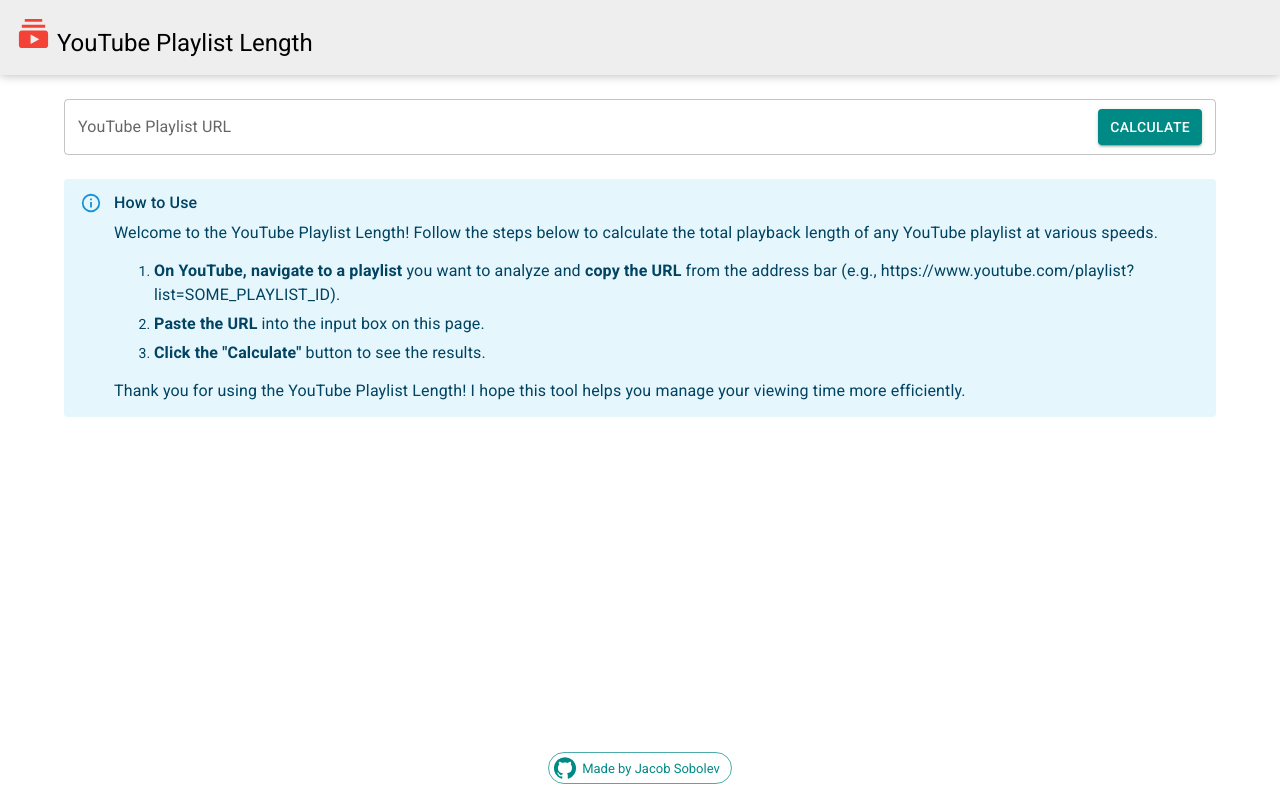
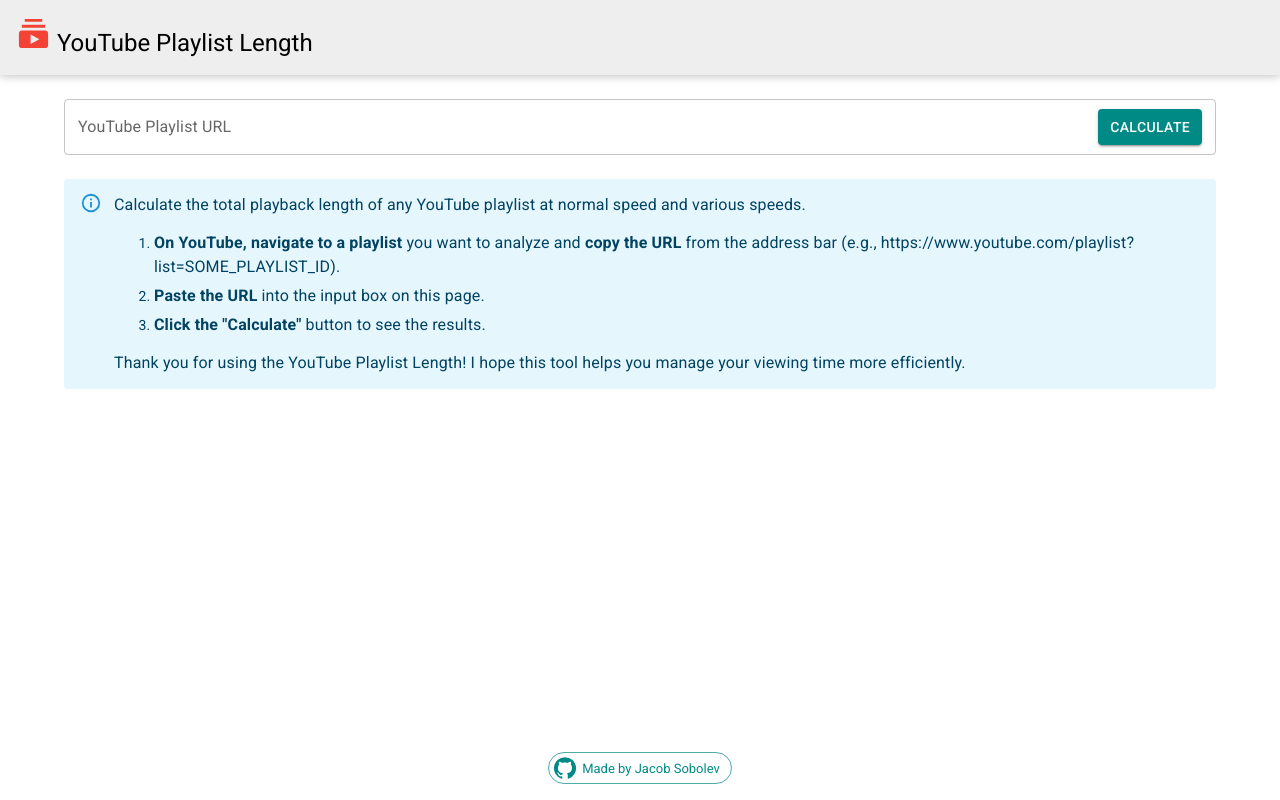
Before and after one commit to JacobSobolev/youtube-playlist-length, a React (Create React App) app: page / in a window 1280 px wide. Built offline with nearby package versions, Linux system fonts and the light colour scheme; no server answers; the HTML template or start-up script is replaced by a standard one.

Commit message:
adjust helper text

```diff
--- a/src/components/AppHelper.jsx
+++ b/src/components/AppHelper.jsx
@@ -2,7 +2,6 @@
 
 import Container from "@mui/material/Container";
 import Alert from "@mui/material/Alert";
-import AlertTitle from "@mui/material/AlertTitle";
 import Collapse from "@mui/material/Collapse";
 import {Typography } from "@mui/material";
 
@@ -12,11 +11,9 @@
     <Container className="container" maxWidth="lg" sx={{ mb: 2 }}>
       <Collapse in={props.show}>
         <Alert severity="info">
-          <AlertTitle>How to Use</AlertTitle>
           <Typography variant="body1">
-            Welcome to the YouTube Playlist Length! Follow the steps below to
-            calculate the total playback length of any YouTube playlist at
-            various speeds.
+            Calculate the total playback length of any YouTube playlist at normal speed
+            and various speeds.
           </Typography>
 
           <ol className="HelpSteps">
```
